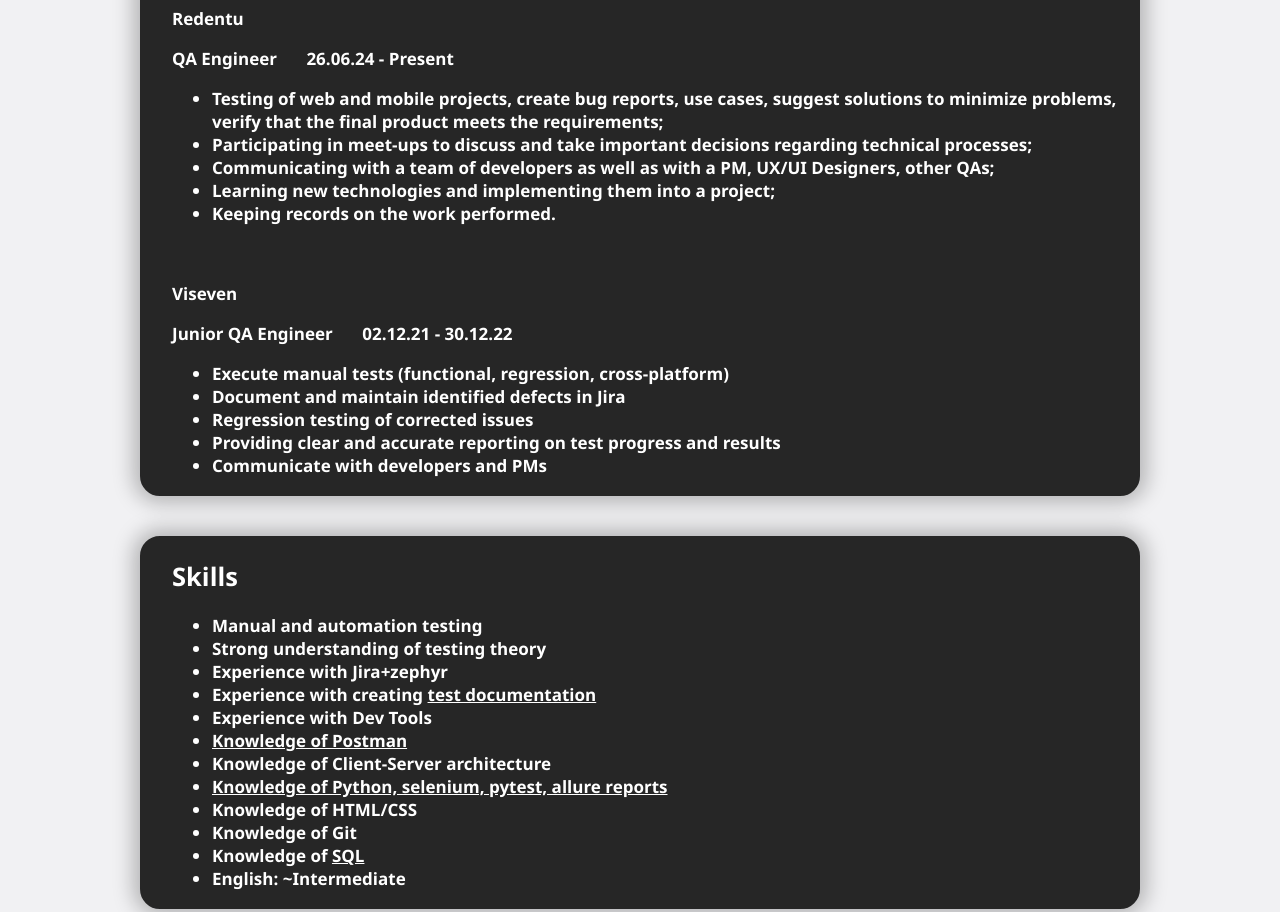
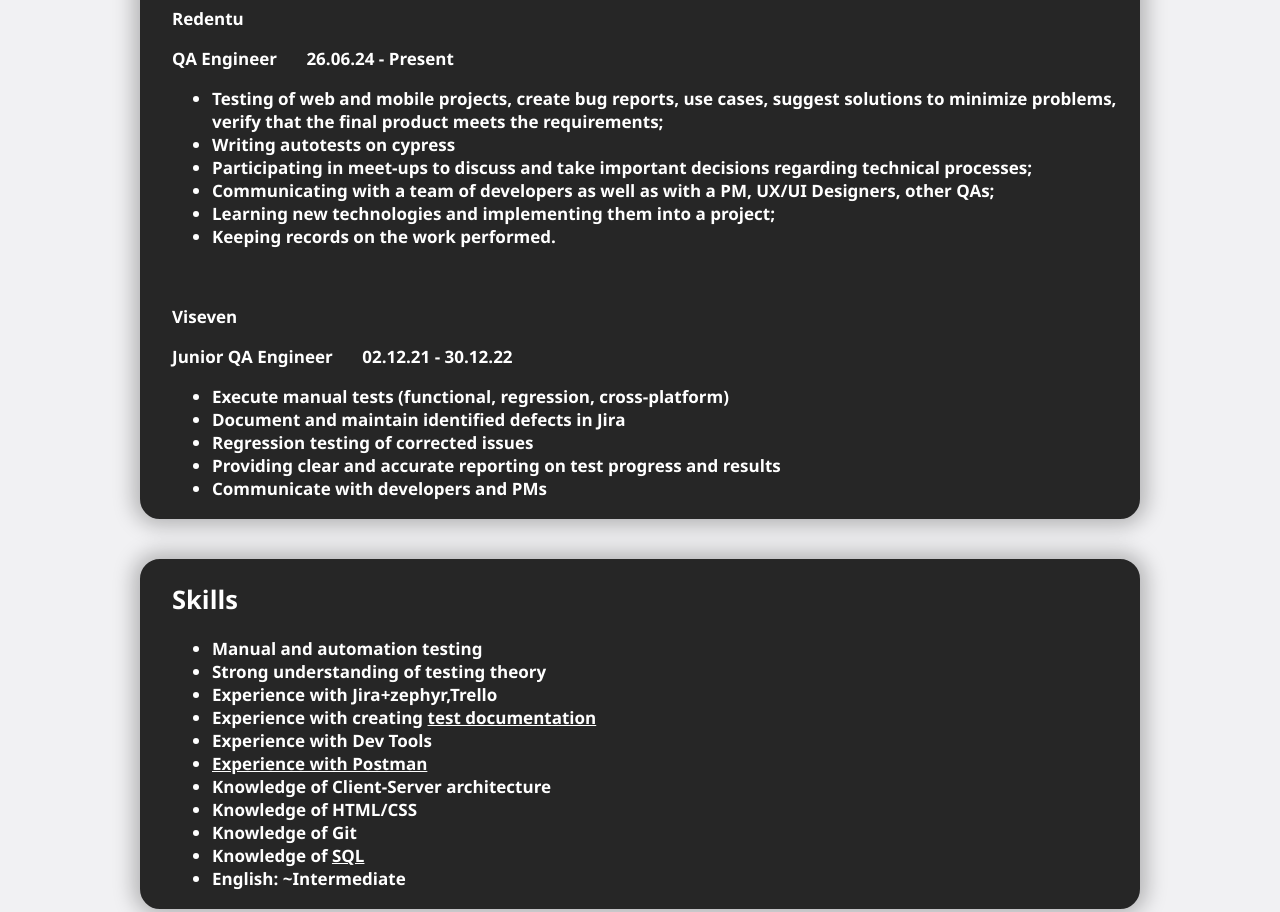
Before and after one commit to viktormark/qa_portfolio, a plain HTML site: page index.html in a window 1280 px wide. Shown: the part 400-1312 px from the top of the page. Drawn offline with Linux system fonts and the light colour scheme.

Commit message:
Update index.html

```diff
--- a/index.html
+++ b/index.html
@@ -28,6 +28,7 @@
             <ul>
                 <li>Testing of web and mobile projects, create bug reports, use cases, suggest solutions to minimize
                     problems, verify that the final product meets the requirements;</li>
+                <li>Writing autotests on cypress</li>
                 <li>Participating in meet-ups to discuss and take important decisions regarding technical processes;</li>
                 <li>Communicating with a team of developers as well as with a PM, UX/UI Designers, other QAs;</li>
                 <li>Learning new technologies and implementing them into a project;</li>
@@ -50,12 +51,11 @@
                 <ul>
                     <li>Manual and automation testing</li>
                     <li>Strong understanding of testing theory</li>
-                    <li>Experience with Jira+zephyr</li>
+                    <li>Experience with Jira+zephyr,Trello</li>
                     <li>Experience with creating <a href="https://drive.google.com/drive/folders/1uewzpImq9Zm-fFUP_DIgiFKCTkKhZX0L" target="_blank">test documentation</a></li>
                     <li>Experience with Dev Tools</li>
-                    <li><a href="https://github.com/viktormark/postman_practice/tree/main" target="_blank">Knowledge of Postman</a></li>
+                    <li><a href="https://github.com/viktormark/postman_practice/tree/main" target="_blank">Experience with Postman</a></li>
                     <li>Knowledge of Client-Server architecture</li>
-                    <li><a href="https://github.com/viktormark/hillel_course/blob/main/les19/tests/test_demoqa.py" target="_blank">Knowledge of Python, selenium, pytest, allure reports</a></li>
                     <li>Knowledge of HTML/CSS</a></li>
                     <li>Knowledge of Git</li>
                     <li>Knowledge of <a href="https://github.com/viktormark/Sql" target="_blank">SQL</a></li>
```
